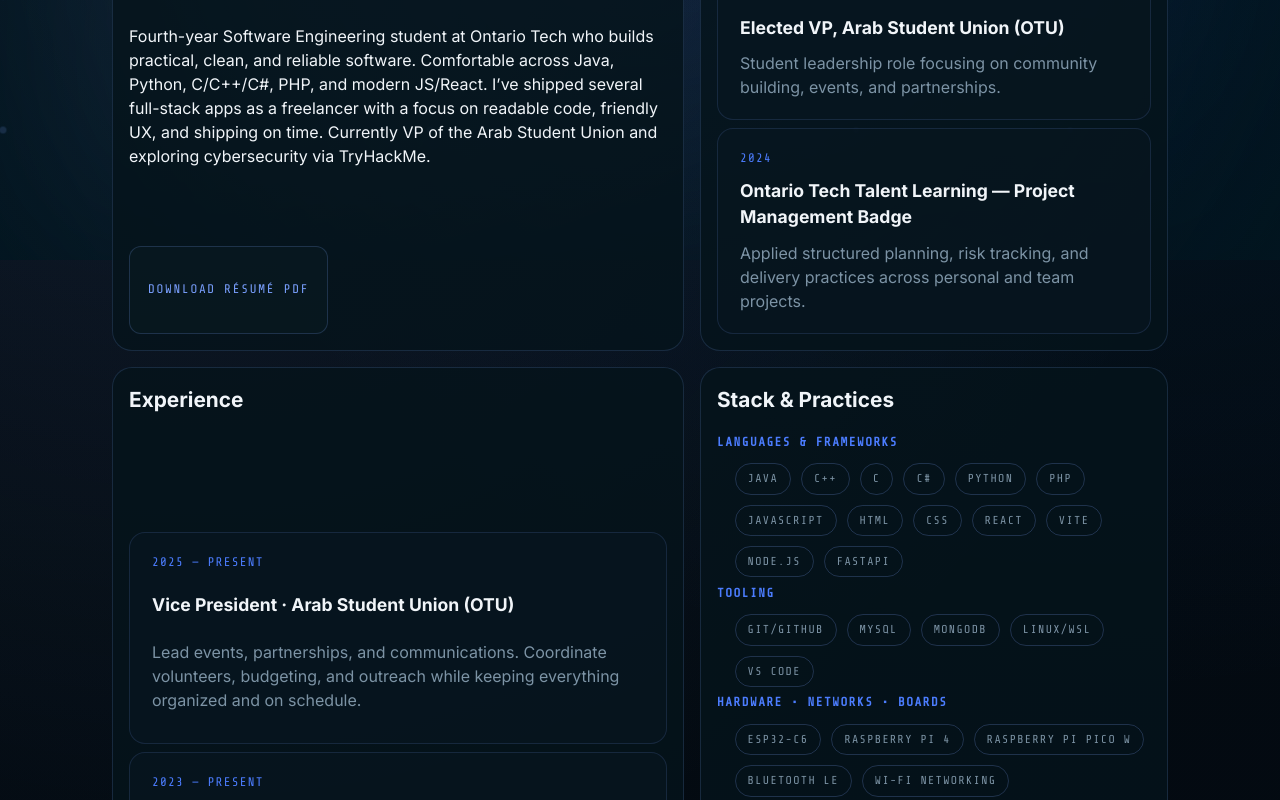
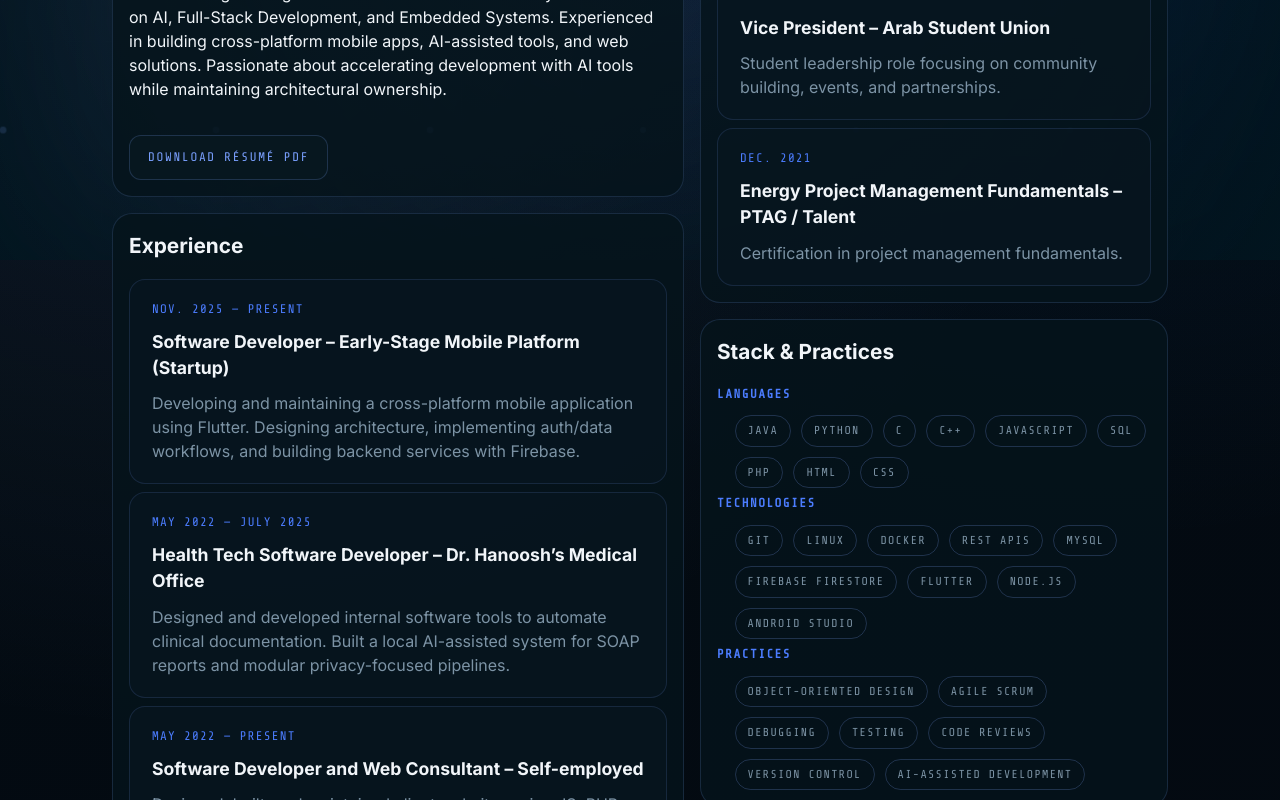
Before and after one commit to abduh3131/portfolio, a React (Vite) app: page /resume in a window 1280 px wide. Shown: the part 540-1340 px from the top of the page. Built offline with nearby package versions, Linux system fonts and the light colour scheme.

Commit message:
Add files via upload

```diff
--- a/src/App.css
+++ b/src/App.css
@@ -300,17 +300,20 @@
   0% {
     transform: translate3d(0, 0, 0);
   }
+
   100% {
     transform: translate3d(-60px, -60px, 0);
   }
 }
 
 @keyframes pulse {
+
   0%,
   100% {
     opacity: 0.25;
     transform: scale(0.65);
   }
+
   50% {
     opacity: 1;
     transform: scale(1.25);
@@ -696,6 +699,7 @@
   display: grid;
   grid-template-columns: 1.1fr 0.9fr;
   gap: 32px;
+  align-items: start;
 }
 
 @media (max-width: 960px) {
--- a/src/data/projects.js
+++ b/src/data/projects.js
@@ -1,4 +1,20 @@
 export const projects = [
+  {
+    id: 'capstone',
+    title: 'Autonomous E-Scooter',
+    tagline: 'Capstone Project',
+    description:
+      'Contributing to software architecture, data processing, and system integration for an autonomous micromobility platform.',
+    highlights: [
+      'Software architecture design',
+      'Data processing pipelines',
+      'System integration'
+    ],
+    technologies: ['Embedded Systems', 'AI', 'C++', 'Python'],
+    repo: '',
+    live: '',
+    images: []
+  },
   {
     id: 'cipherboard',
     title: 'Dr AI',
--- a/src/pages/Future.jsx
+++ b/src/pages/Future.jsx
@@ -1,14 +1,15 @@
 import PageTransition from '../components/PageTransition.jsx'
 import Reveal from '../components/Reveal.jsx'
 
+const SPACING = {
+  panelsGap: '1rem',
+  panelPad: '1rem',
+  panelMB: '1rem',
+  timelineGap: '0.5rem',
+  listGap: '0.4rem',
+};
+
 const upcomingProjects = [
-  {
-    period: 'Q4 2025',
-    title: 'Capstone — Open-source Autonomous e-Scooter',
-    summary:
-      'Team capstone building an open-source autonomous scooter with sensing, navigation, and safety features. Includes reproducible tests, docs, and BOM.',
-    links: { repo: '', live: '' },
-  },
   {
     period: 'Ongoing',
     title: 'Assistant AI (wearable, local-first)',
@@ -84,7 +85,12 @@ const Future = () => (
     </header>
 
     {/* Upcoming Projects */}
-    <div className="resume__panels">
+    <div
+      className="resume__panels"
+      style={{ display: 'grid', gap: SPACING.panelsGap, marginBottom: SPACING.panelMB, alignItems: 'start' }}
+    >
+      {/* Left Column */}
+      <div style={{ display: 'grid', gap: SPACING.panelsGap, alignContent: 'start' }}>
         <Reveal className="resume__panel" threshold={0.2}>
           <h3>Upcoming projects</h3>
           <div className="resume__timeline">
@@ -113,7 +119,25 @@ const Future = () => (
           </div>
         </Reveal>
 
-      {/* Learning Tracks + Certifications */}
+        <Reveal className="resume__panel" threshold={0.2}>
+          <h3>Hardware • boards • home lab</h3>
+          <div className="resume__stack">
+            {hardwareBoards.map((group) => (
+              <div key={group.label} className="resume__stack-group">
+                <strong>{group.label}</strong>
+                <ul>
+                  {group.items.map((item) => (
+                    <li key={item}>{item}</li>
+                  ))}
+                </ul>
+              </div>
+            ))}
+          </div>
+        </Reveal>
+      </div>
+
+      {/* Right Column */}
+      <div style={{ display: 'grid', gap: SPACING.panelsGap, alignContent: 'start' }}>
         <Reveal className="resume__panel" threshold={0.2} delay={0.1}>
           <h3>Learning tracks</h3>
           <div className="resume__stack">
@@ -139,24 +163,6 @@ const Future = () => (
           </div>
         </Reveal>
       </div>
-
-    {/* Hardware & Boards */}
-    <div className="resume__panels">
-      <Reveal className="resume__panel" threshold={0.2}>
-        <h3>Hardware • boards • home lab</h3>
-        <div className="resume__stack">
-          {hardwareBoards.map((group) => (
-            <div key={group.label} className="resume__stack-group">
-              <strong>{group.label}</strong>
-              <ul>
-                {group.items.map((item) => (
-                  <li key={item}>{item}</li>
-                ))}
-              </ul>
-            </div>
-          ))}
-        </div>
-      </Reveal>
     </div>
   </PageTransition>
 )
--- a/src/pages/Landing.jsx
+++ b/src/pages/Landing.jsx
@@ -5,13 +5,13 @@ import Reveal from '../components/Reveal.jsx'
 const signals = [
   {
     label: 'education',
-    value: '4th year',
+    value: 'Jan. 2021 – April 2026',
     description: 'Software Engineering @ Ontario Tech University (OTU).',
   },
   {
     label: 'focus',
-    value: 'AI • Full-stack • Embedded',
-    description: 'React, Node, Python, PHP/Laravel, sensors, dashboards.',
+    value: 'AI • Full-Stack • Embedded • Distributed Systems',
+    description: 'Java, Python, C++, Flutter, Node.js, SQL.',
   },
   {
     label: 'github',
@@ -43,30 +43,30 @@ const focusAreas = [
 
 const timeline = [
   {
-    period: '2024 — Present',
-    title: 'AI & Full-Stack Projects · Independent',
+    period: 'Nov. 2025 — Present',
+    title: 'Software Developer – Early-Stage Mobile Platform (Startup)',
     summary:
-      'Building AI-assisted apps, dashboards, and device-aware tools with a focus on speed and reliability.',
+      'Developing cross-platform mobile apps with Flutter, designing architecture, and building backend services with Firebase and external APIs.',
   },
   {
-    period: '2021 — Present',
-    title: 'Software Engineering · Ontario Tech University',
+    period: 'May 2022 — July 2025',
+    title: 'Health Tech Software Developer – Dr. Hanoosh’s Medical Office',
     summary:
-      'Fourth-year student applying systems, AI, and product engineering through hands-on builds.',
+      'Built AI-assisted documentation tools, automated reporting workflows, and designed privacy-focused modular pipelines.',
   },
   {
-    period: '—',
-    title: 'Open-source & Personal Repos · GitHub @abduh3131',
+    period: 'May 2022 — Present',
+    title: 'Software Developer and Web Consultant – Self-employed',
     summary:
-      'Experimenting with UI/UX, automation, and embedded prototypes; shipping learn-by-doing work.',
+      'Designing and maintaining client websites using JS, PHP, SQL, and REST APIs. Focusing on usability, performance, and long-term efficiency.',
   },
 ]
 
 const skillHighlights = [
-  ['Java', 'C++', 'C#'],
-  ['JavaScript', 'TypeScript', 'React'],
-  ['Node.js', 'PHP/Laravel', 'Python'],
-  ['Vue 3', 'Docker', 'Raspberry Pi'],
+  ['Java', 'Python', 'C', 'C++'],
+  ['JavaScript', 'SQL', 'PHP', 'HTML/CSS'],
+  ['Flutter', 'Node.js', 'Firebase', 'Docker'],
+  ['Git', 'Linux', 'REST APIs', 'Android Studio'],
 ]
 
 const Landing = () => (
@@ -104,8 +104,8 @@ const Landing = () => (
   location: 'Ontario, Canada',
   email: 'abhanoosh@gmail.com',
   github: 'github.com/abduh3131',
-  focus: ['AI-assisted products', 'full-stack web', 'embedded systems'],
-  currently: 'finishing 4th year SOFE at OTU'
+  focus: ['AI', 'Full-Stack', 'Distributed Systems', 'Embedded'],
+  currently: 'Software Engineering Student @ OTU'
 }`}
           </code>
           <div className="landing__terminal-grid">
--- a/src/pages/Resume.jsx
+++ b/src/pages/Resume.jsx
@@ -12,65 +12,44 @@ const SPACING = {
 
 const experience = [
   {
-    period: '2025 — Present',
-    title: 'Vice President · Arab Student Union (OTU)',
+    period: 'Nov. 2025 — Present',
+    title: 'Software Developer – Early-Stage Mobile Platform (Startup)',
     summary:
-      'Lead events, partnerships, and communications. Coordinate volunteers, budgeting, and outreach while keeping everything organized and on schedule.',
+      'Developing and maintaining a cross-platform mobile application using Flutter. Designing architecture, implementing auth/data workflows, and building backend services with Firebase.',
   },
   {
-    period: '2023 — Present',
-    title: 'Freelance Full-Stack Developer',
+    period: 'May 2022 — July 2025',
+    title: 'Health Tech Software Developer – Dr. Hanoosh’s Medical Office',
     summary:
-      'Designed and built web applications end-to-end for small clients: authentication, dashboards, admin panels, and integrations. Delivered clean UIs, reliable APIs, and simple deployment hand-offs.',
+      'Designed and developed internal software tools to automate clinical documentation. Built a local AI-assisted system for SOAP reports and modular privacy-focused pipelines.',
   },
   {
-    period: '2022 — Present',
-    title: 'Office Administrator · Medical Office',
+    period: 'May 2022 — Present',
+    title: 'Software Developer and Web Consultant – Self-employed',
     summary:
-      'Handle clinic scheduling and documentation, support EMR workflows, and streamline day-to-day operations with organized, accurate records.',
+      'Designed, built, and maintained client websites using JS, PHP, SQL, and REST APIs. Performed major redesigns to improve usability and performance.',
   },
 ];
 
 const stackGroups = [
   {
-    label: 'languages & frameworks',
+    label: 'languages',
     items: [
-      'Java', 'C++', 'C', 'C#', 'Python', 'PHP',
-      'JavaScript', 'HTML', 'CSS',
-      'React', 'Vite', 'Node.js', 'FastAPI'
+      'Java', 'Python', 'C', 'C++', 'JavaScript', 'SQL', 'PHP', 'HTML', 'CSS'
     ],
   },
   {
-    label: 'tooling',
+    label: 'technologies',
     items: [
-      'Git/GitHub', 'MySQL', 'MongoDB', 'Linux/WSL', 'VS Code'
-    ],
-  },
-  {
-    label: 'hardware • networks • boards',
-    items: [
-      'ESP32-C6', 'Raspberry Pi 4', 'Raspberry Pi Pico W',
-      'Bluetooth LE', 'Wi-Fi networking', 'GPIO & sensors'
-    ],
-  },
-  {
-    label: 'machine learning & ai',
-    items: [
-      'Python ML', 'PyTorch', 'WhisperX', 'Ollama'
-    ],
-  },
-  {
-    label: 'learning',
-    items: [
-      'Laravel', 'Vue 3', 'Inertia', 'Cybersecurity (TryHackMe)'
+      'Git', 'Linux', 'Docker', 'REST APIs', 'MySQL', 'Firebase Firestore',
+      'Flutter', 'Node.js', 'Android Studio'
     ],
   },
   {
     label: 'practices',
     items: [
-      'Object-oriented design', 'Testing & QA', 'Accessibility (a11y)',
-      'API design', 'Responsive UX', 'Version control workflows',
-      'Performance tuning', 'Readable documentation'
+      'Object-Oriented Design', 'Agile Scrum', 'Debugging', 'Testing',
+      'Code Reviews', 'Version Control', 'AI-Assisted Development'
     ],
   },
 ];
@@ -78,13 +57,13 @@ const stackGroups = [
 const recognitions = [
   {
     period: '2025',
-    title: 'Elected VP, Arab Student Union (OTU)',
+    title: 'Vice President – Arab Student Union',
     summary: 'Student leadership role focusing on community building, events, and partnerships.',
   },
   {
-    period: '2024',
-    title: 'Ontario Tech Talent Learning — Project Management Badge',
-    summary: 'Applied structured planning, risk tracking, and delivery practices across personal and team projects.',
+    period: 'Dec. 2021',
+    title: 'Energy Project Management Fundamentals – PTAG / Talent',
+    summary: 'Certification in project management fundamentals.',
   },
 ];
 
@@ -107,8 +86,10 @@ const Resume = () => (
 
     <div
       className="resume__panels"
-      style={{ display: 'grid', gap: SPACING.panelsGap, marginBottom: SPACING.panelMB }}
+      style={{ display: 'grid', gap: SPACING.panelsGap, marginBottom: SPACING.panelMB, alignItems: 'start' }}
     >
+      {/* Left Column */}
+      <div style={{ display: 'grid', gap: SPACING.panelsGap, alignContent: 'start' }}>
         <Reveal
           className="resume__panel"
           threshold={0.2}
@@ -116,16 +97,38 @@ const Resume = () => (
         >
           <h3>Summary</h3>
           <p>
-          Fourth-year Software Engineering student at Ontario Tech who builds practical, clean, and reliable software.
-          Comfortable across Java, Python, C/C++/C#, PHP, and modern JS/React. I’ve shipped several full-stack apps as a
-          freelancer with a focus on readable code, friendly UX, and shipping on time. Currently VP of the Arab Student
-          Union and exploring cybersecurity via TryHackMe.
+            Software Engineering student at Ontario Tech University with a focus on AI, Full-Stack Development, and Embedded Systems.
+            Experienced in building cross-platform mobile apps, AI-assisted tools, and web solutions.
+            Passionate about accelerating development with AI tools while maintaining architectural ownership.
           </p>
           <a className="resume__download" href="/resume.pdf" target="_blank" rel="noopener noreferrer">
             Download résumé PDF
           </a>
         </Reveal>
 
+        <Reveal
+          className="resume__panel"
+          threshold={0.2}
+          style={{ padding: SPACING.panelPad, marginBottom: 0 }}
+        >
+          <h3>Experience</h3>
+          <div
+            className="resume__timeline"
+            style={{ display: 'grid', gap: SPACING.timelineGap, margin: 0 }}
+          >
+            {experience.map((item) => (
+              <article key={item.title} className="resume__timeline-item" style={{ margin: 0 }}>
+                <span>{item.period}</span>
+                <h4>{item.title}</h4>
+                <p>{item.summary}</p>
+              </article>
+            ))}
+          </div>
+        </Reveal>
+      </div>
+
+      {/* Right Column */}
+      <div style={{ display: 'grid', gap: SPACING.panelsGap, alignContent: 'start' }}>
         <Reveal
           className="resume__panel"
           threshold={0.2}
@@ -138,31 +141,6 @@ const Resume = () => (
             style={{ display: 'grid', gap: SPACING.timelineGap, margin: 0 }}
           >
             {recognitions.map((item) => (
-            <article key={item.title} className="resume__timeline-item" style={{ margin: 0 }}>
-              <span>{item.period}</span>
-              <h4>{item.title}</h4>
-              <p>{item.summary}</p>
-            </article>
-          ))}
-        </div>
-      </Reveal>
-    </div>
-
-    <div
-      className="resume__panels"
-      style={{ display: 'grid', gap: SPACING.panelsGap, marginBottom: SPACING.panelMB }}
-    >
-      <Reveal
-        className="resume__panel"
-        threshold={0.2}
-        style={{ padding: SPACING.panelPad, marginBottom: 0 }}
-      >
-        <h3>Experience</h3>
-        <div
-          className="resume__timeline"
-          style={{ display: 'grid', gap: SPACING.timelineGap, margin: 0 }}
-        >
-          {experience.map((item) => (
               <article key={item.title} className="resume__timeline-item" style={{ margin: 0 }}>
                 <span>{item.period}</span>
                 <h4>{item.title}</h4>
@@ -193,6 +171,7 @@ const Resume = () => (
           </div>
         </Reveal>
       </div>
+    </div>
   </PageTransition>
 );
 
```
Also changed, not shown: 1 other file (tests, documents, lock files or other folders). Lines whose indentation alone changed are shown as unchanged.
